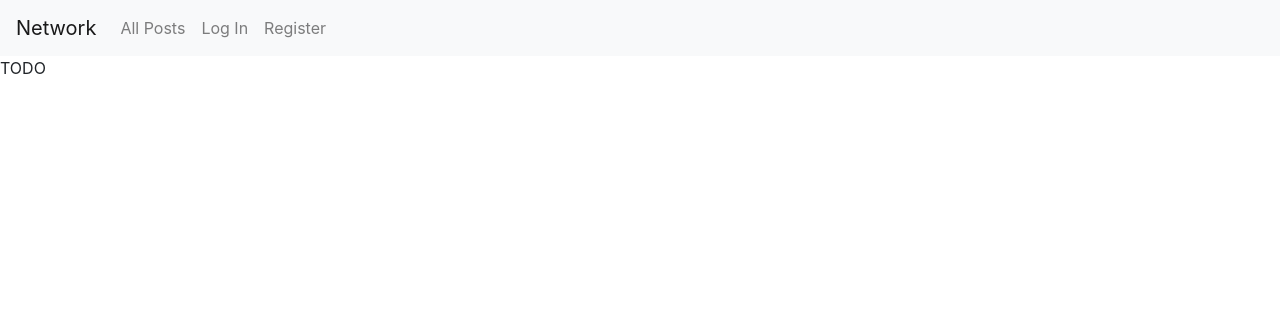
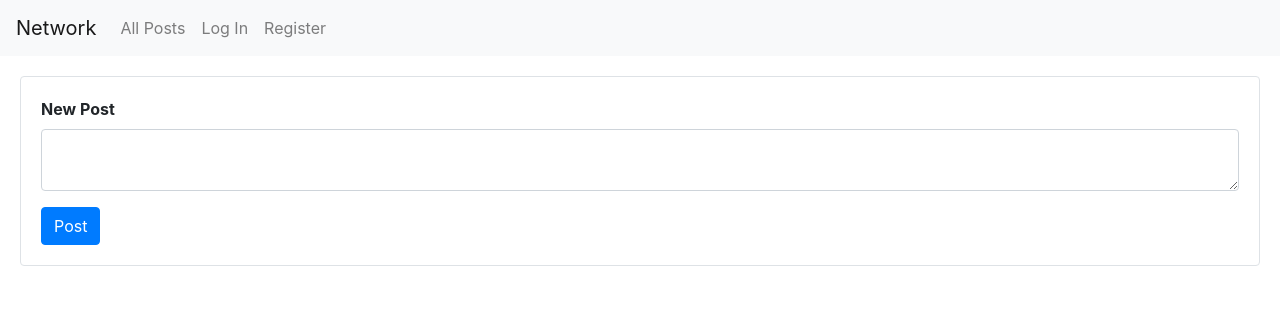
Before and after one commit to rajeevreddyms5/network, a Django app: page / in a window 1280 px wide. Shown: the top 316 px of the page. Run offline with Django 3.2, Linux system fonts and the light colour scheme; some libraries are stand-ins or nearby versions.

Commit message:
new post html code added

```diff
--- a/network/templates/network/index.html
+++ b/network/templates/network/index.html
@@ -1,5 +1,17 @@
 {% extends "network/layout.html" %}
 
 {% block body %}
-    TODO
+    <!-- create form with text field and submit button within a box -->
+    <div style="padding: 20px;">
+        <div class="card border">
+            <div class="card-body">
+                <div class="form-group">
+                    <label for="exampleFormControlTextarea1" class="font-weight-bold">New Post</label>
+                    <textarea class="form-control" id="exampleFormControlTextarea1" rows="2"></textarea>
+                </div>
+            <a href="#" class="btn btn-primary">Post</a>
+            </div>
+        </div>
+    </div>
+
 {% endblock %}
--- a/project4/settings.py
+++ b/project4/settings.py
@@ -121,5 +121,5 @@ USE_TZ = True
 
 STATIC_URL = '/static/'
 
-# default auto created primary key
+# configure default auto field setting
 DEFAULT_AUTO_FIELD = 'django.db.models.AutoField'
```
Also changed, not shown: network/models.py (+15 -0 lines), db.sqlite3, network/migrations/0001_initial.py (added), network/migrations/0002_post.py (added), network/migrations/__init__.py (added), network/views.py (line endings or trailing spaces).
